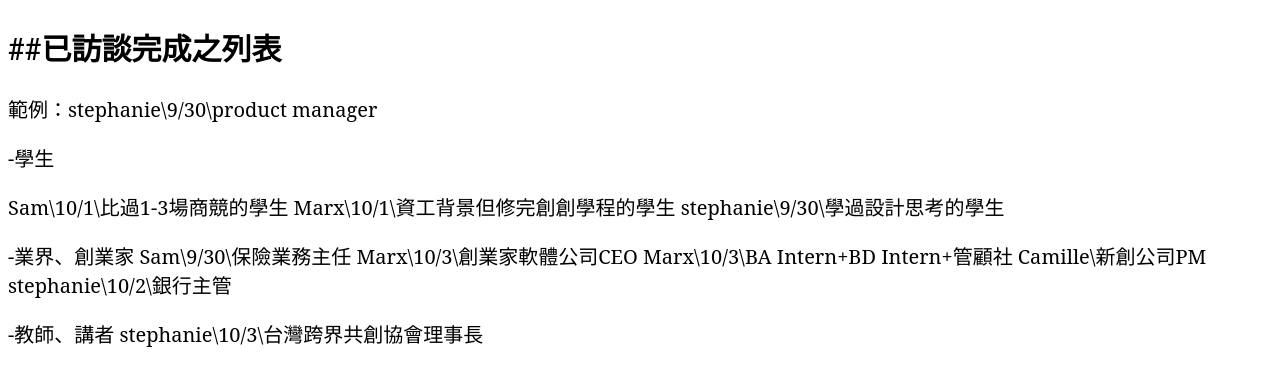
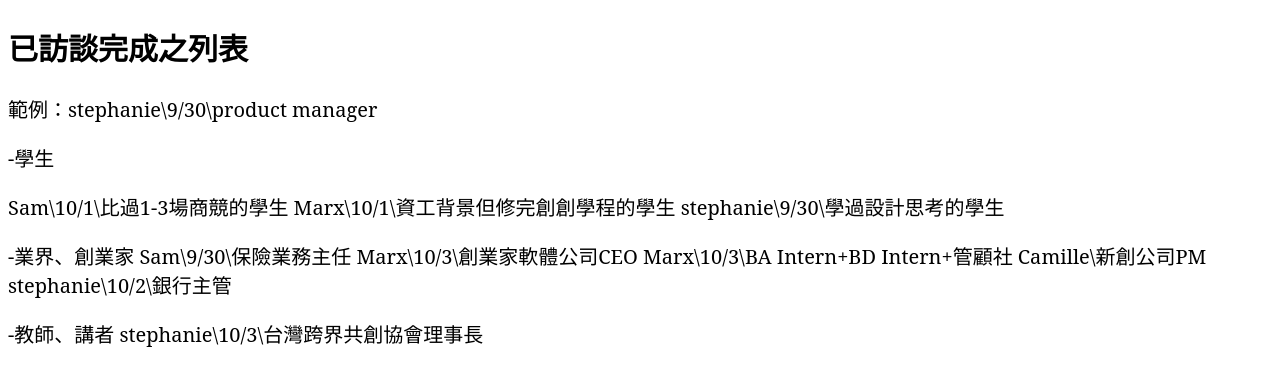
Before and after one commit to adastra-tw/docs, a Next.js app: page /interview/9 in a window 1280 px wide. Shown: the top 386 px of the page. Built offline with nearby package versions, Linux system fonts and the light colour scheme.

Commit message:
Update 9.mdx

```diff
--- a/pages/interview/9.mdx
+++ b/pages/interview/9.mdx
@@ -1,4 +1,4 @@
-##已訪談完成之列表
+已訪談完成之列表
 ---
 範例：stephanie\9/30\product manager
 
```
